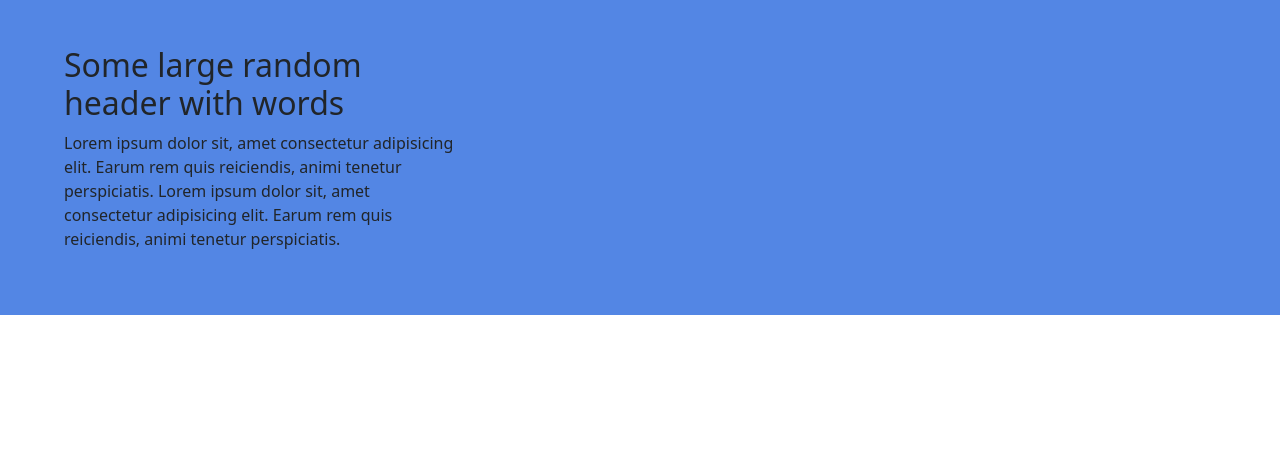
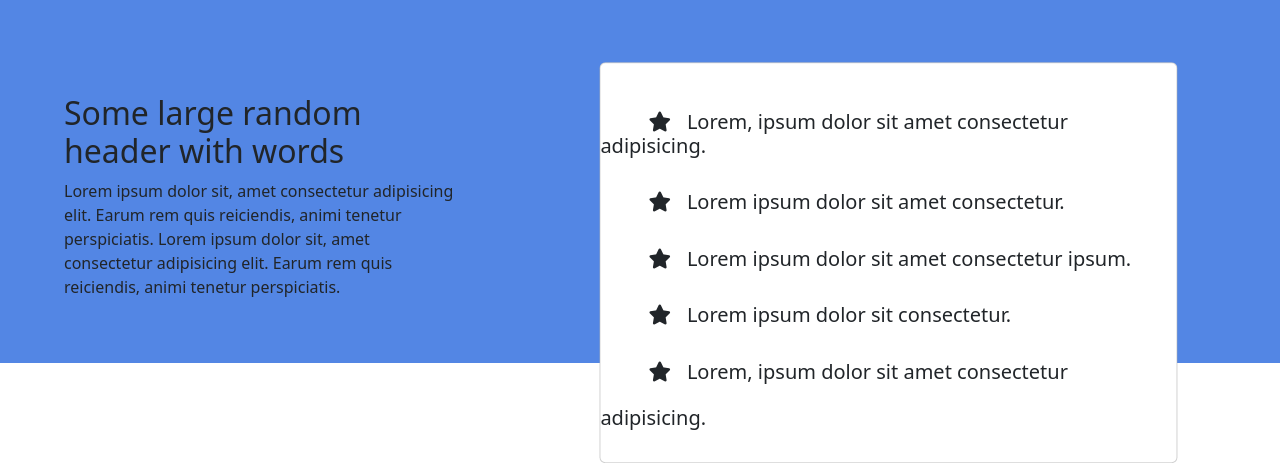
Before and after one commit to sbyoungblood/checkpoint01, a plain HTML site: page index.html in a window 1280 px wide. Shown: the part 752-1215 px from the top of the page. Before the commit the page ends 1067 px from the top, so only its background shows below. Drawn offline with nearby package versions, Linux system fonts and the light colour scheme.

Commit message:
spill card

```diff
--- a/index.html
+++ b/index.html
@@ -104,52 +104,35 @@
       </div>
       <div class="row bg-spill">
         <div class="col-4 p-3 ms-5 py-5">
-          <h2>Some large random header with words</h2>
+          <h2 class="mt-5">Some large random header with words</h2>
           <p>Lorem ipsum dolor sit, amet consectetur adipisicing elit. Earum rem quis reiciendis, animi tenetur
             perspiciatis. Lorem ipsum dolor sit, amet consectetur adipisicing elit. Earum rem quis reiciendis, animi
             tenetur
             perspiciatis.</p>
         </div>
-        <div class="col-7">
-        </div>
-      </div>
-
-    </div>
-    <!-- <div class="container-fluid">
-      <div class="row">
-        <div class="col-4">
-          <div class="card">
-            <h5 class="p-3">subtle heading</h5>
-            <form>
-              <div class="col-12 p-2">
-                <input type="text" placeholder="NAME" id="inputName" class="form-input-fill-width">
-              </div>
-              <div class="col-12 p-2">
-                <input type="email" placeholder="EMAIL" id="inputEmail" class="form-input-fill-width">
-              </div>
-              <div class="row g-3">
-                <div class="col-6 p-2">
-                  <input type="number" placeholder="PHONE" id="inputPhone" class="form-input-fill-width">
-                </div>
-                <div class="col-6 p-2">
-                  <input type="number" placeholder="EXT." id="inputExtension" class="form-input-fill-width">
-                </div>
+        <div class="col-7 d-flex justify-content-center">
+          <div class="card  spill-card">
+            <div>
+              <h5><i class="fa-solid fa-star ps-5 pe-3 pt-4"></i>Lorem, ipsum dolor sit amet consectetur adipisicing.
+              </h5>
             </div>
             <div>
-                <textarea name="inputMessage" id="inputMessage" cols="30" rows="10"></textarea>
+              <h5><i class="fa-solid fa-star ps-5 pe-3"></i>Lorem ipsum dolor sit amet consectetur.</h5>
             </div>
             <div>
-                <input type="checkbox" id="checkAgree">
-                <label for="checkAgree">this means you agree</label>
+              <h5><i class="fa-solid fa-star ps-5 pe-3"></i>Lorem ipsum dolor sit amet consectetur ipsum.</h5>
             </div>
             <div>
-                <button></button>
+              <h5><i class="fa-solid fa-star ps-5 pe-3"></i>Lorem ipsum dolor sit consectetur.</h5>
             </div>
-            </form>
+            <div>
+              <h5><i class="fa-solid fa-star ps-5 pe-3 pb-4"></i>Lorem, ipsum dolor sit amet consectetur adipisicing.
+              </h5>
             </div>
           </div>
         </div>
-    </div> -->
+      </div>
+    </div>
   </main>
 
   <footer>
--- a/style.css
+++ b/style.css
@@ -47,4 +47,13 @@ a:hover{
   background-color: #5386E4;
 }
 
+.spill-card{
+  height: 110%;
+  width: 80%;
+  display: flex;
+  flex-direction: column;
+  justify-content: space-evenly;
+  transform: translate(7%, 16%);
+}
+
 /* SECTION ID SELECTORS */
```
Lines whose indentation alone changed are shown as unchanged.
